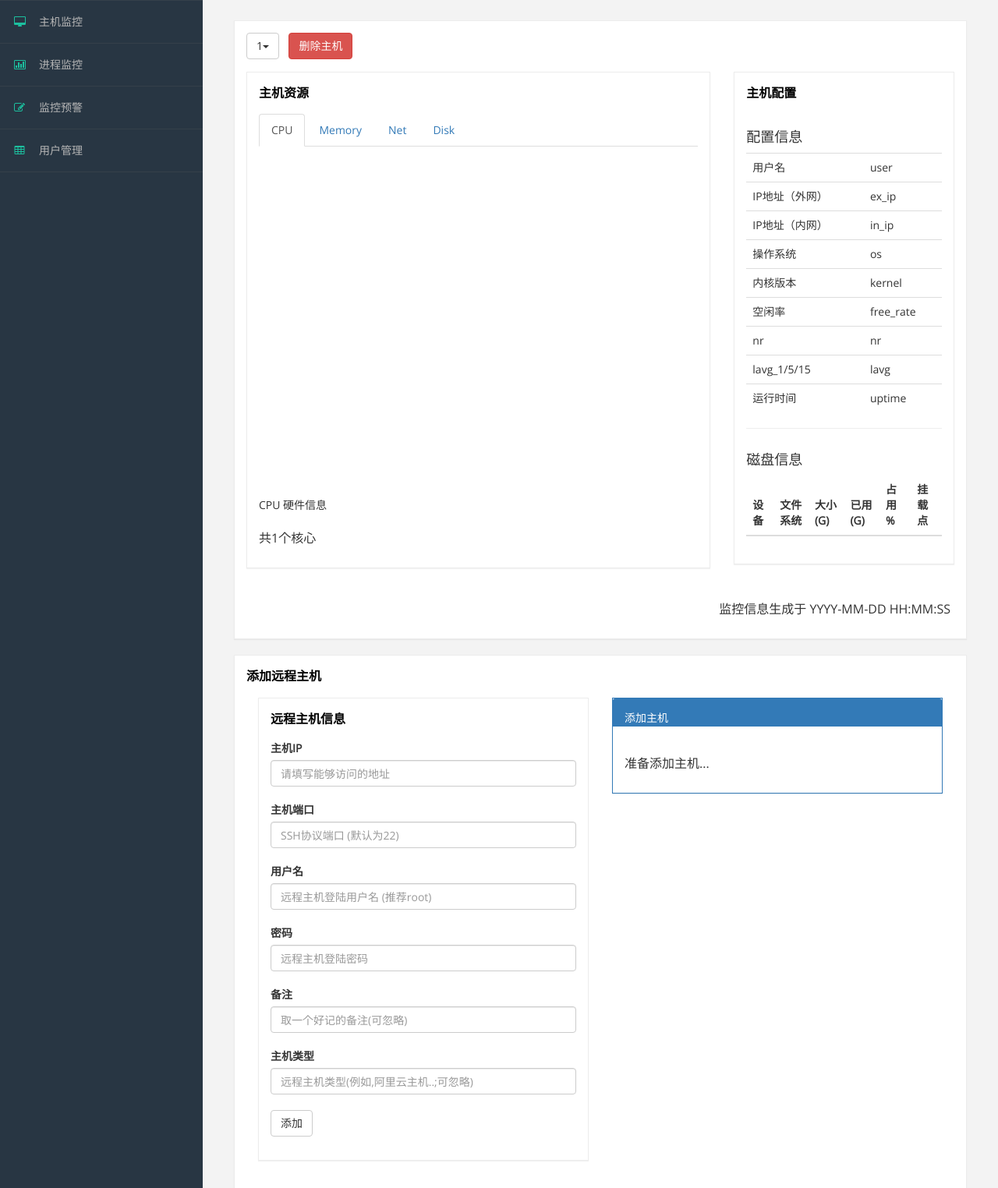
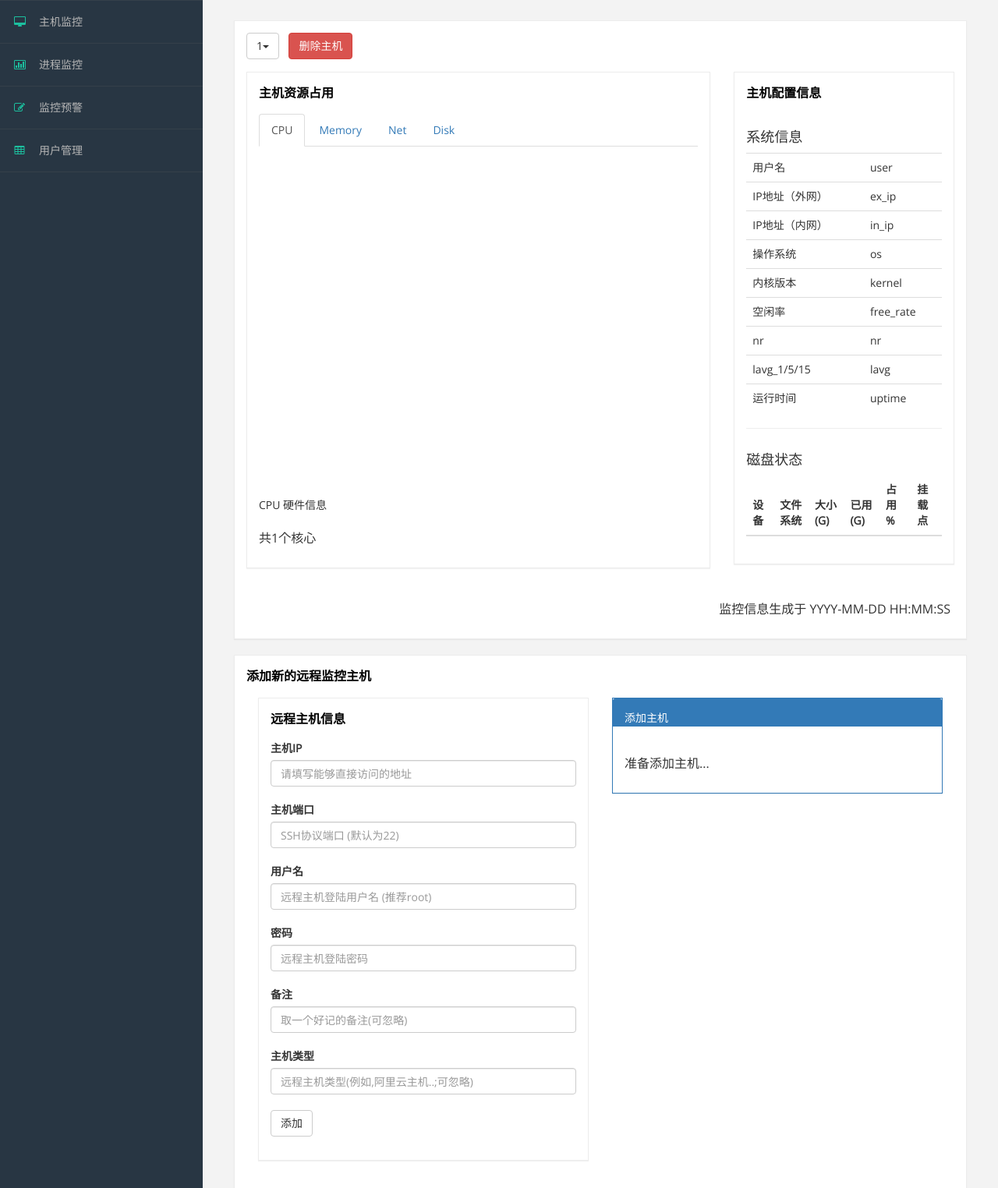
Before and after one commit to Watch-Dogs-HIT/Watch_Dogs-Server, a Python web app: template templates/host.html in a window 1280 px wide; the page is wider, and only the part inside the window is pictured. Shown: the part 134-1658 px from the top of that part at 78% size. Run offline with Jinja, Linux system fonts and the light colour scheme; the template is opened without the code that fills it, so the values that code supplies are empty.

Commit message:
update : something not important

```diff
--- a/Data/data.py
+++ b/Data/data.py
@@ -185,7 +185,8 @@
             res["relation"] = relation_info
             host_info = yield self.db.query_one(SQL.get_host_info(host_id))
             host_info["update_time"] = host_info["update_time"].strftime('%Y-%m-%d %H:%M:%S')
-            host_info["disk_stat"] = eval(host_info["disk_stat"])
+            host_info["disk_stat"] = map(lambda i: [round(x, 2) if type(x) == float else x for x in i],
+                                         eval(host_info["disk_stat"]))
             # 只筛选5G以上的磁盘信息(去掉虚拟磁盘的干扰)
             host_info["disk_stat"] = filter(lambda x: x[2] > 5, host_info["disk_stat"])
             host_info["disk_total_size"] = round(  # 磁盘总量求和
--- a/client_manage.py
+++ b/client_manage.py
@@ -223,4 +223,4 @@
 if __name__ == '__main__':
     c = ClientManager()
     # c.test_api()
-    # c.manage_main_thread()
+    c.manage_main_thread()
--- a/handlers/user.py
+++ b/handlers/user.py
@@ -37,9 +37,9 @@
             if user_status == USER_STATUS["locked"]:
                 self.finish({"login": False, "msg": "用户被锁定,请联系管理员"})
             elif uid:
-                self.set_cookie('uid', uid, expires_days=30)
-                self.set_cookie('user', user, expires_days=30)
-                self.set_cookie('user_status', user_status, expires_days=30)
+                self.set_cookie('uid', uid, expires_days=90)
+                self.set_cookie('user', user, expires_days=90)
+                self.set_cookie('user_status', user_status, expires_days=90)
                 self.finish({"login": True, "next_url": next_url})
             else:
                 self.finish({"login": False, "msg": "用户名/密码错误"})
--- a/templates/host.html
+++ b/templates/host.html
@@ -97,7 +97,7 @@
                                 <div class="col-md-8">
                                     <div class="panel panel-default">
                                         <div class="panel-heading">
-                                            主机资源
+                                            主机资源占用
                                         </div>
                                         <div class="panel-body">
                                             <ul class="nav nav-tabs">
@@ -135,11 +135,11 @@
                                 <div class="col-md-4">
                                     <div class="panel panel-default">
                                         <div class="panel-heading">
-                                            主机配置
+                                            主机配置信息
                                         </div>
 
                                         <div class="panel-body">
-                                            <h4>配置信息</h4>
+                                            <h4>系统信息</h4>
                                             <div class="table-responsive">
                                                 <table class="table">
                                                     <thead>
@@ -184,7 +184,7 @@
                                                     </tbody>
                                                 </table>
                                                 <hr/>
-                                                <h4>磁盘信息</h4>
+                                                <h4>磁盘状态</h4>
                                                 <div class="table-responsive">
                                                     <table class="table table-striped">
                                                         <thead>
@@ -216,7 +216,7 @@
                 <div class="col-md-12">
                     <div class="panel panel-default">
                         <div class="panel-heading">
-                            添加远程主机
+                            添加新的远程监控主机
                         </div>
                         <div class="panel-body">
                             <div class="col-md-6">
@@ -227,7 +227,7 @@
                                     <div class="panel-body">
                                         <div class="form-group">
                                             <label for="host_ip">主机IP</label>
-                                            <input id="host_ip" class="form-control" placeholder="请填写能够访问的地址">
+                                            <input id="host_ip" class="form-control" placeholder="请填写能够直接访问的地址">
                                             <br/>
                                             <label for="host_port">主机端口</label>
                                             <input id="host_port" class="form-control" placeholder="SSH协议端口 (默认为22) ">
```
Also changed, not shown: templates/user.html (+4 -3 lines), Watch_Dogs-Server.py (renamed from main.py).
